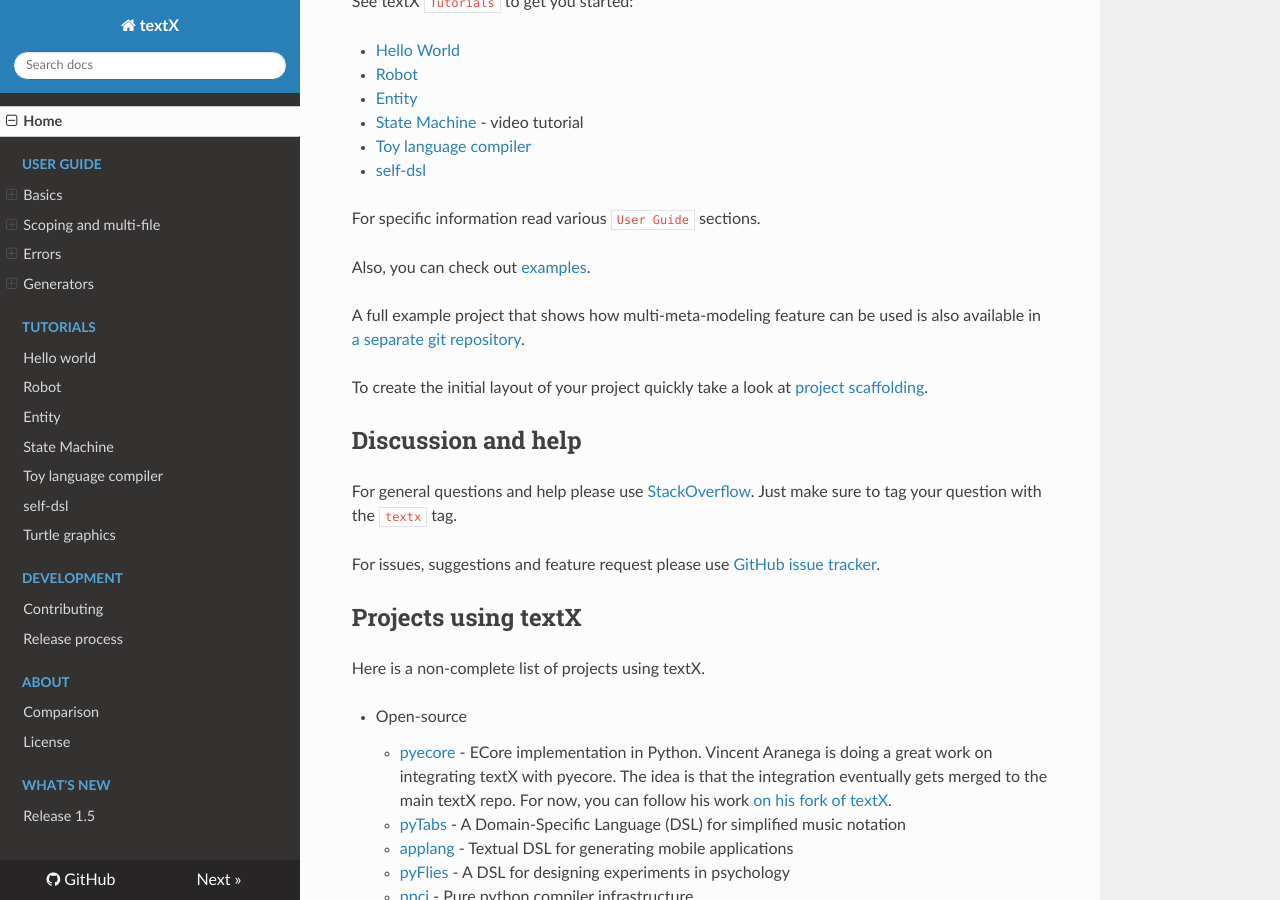
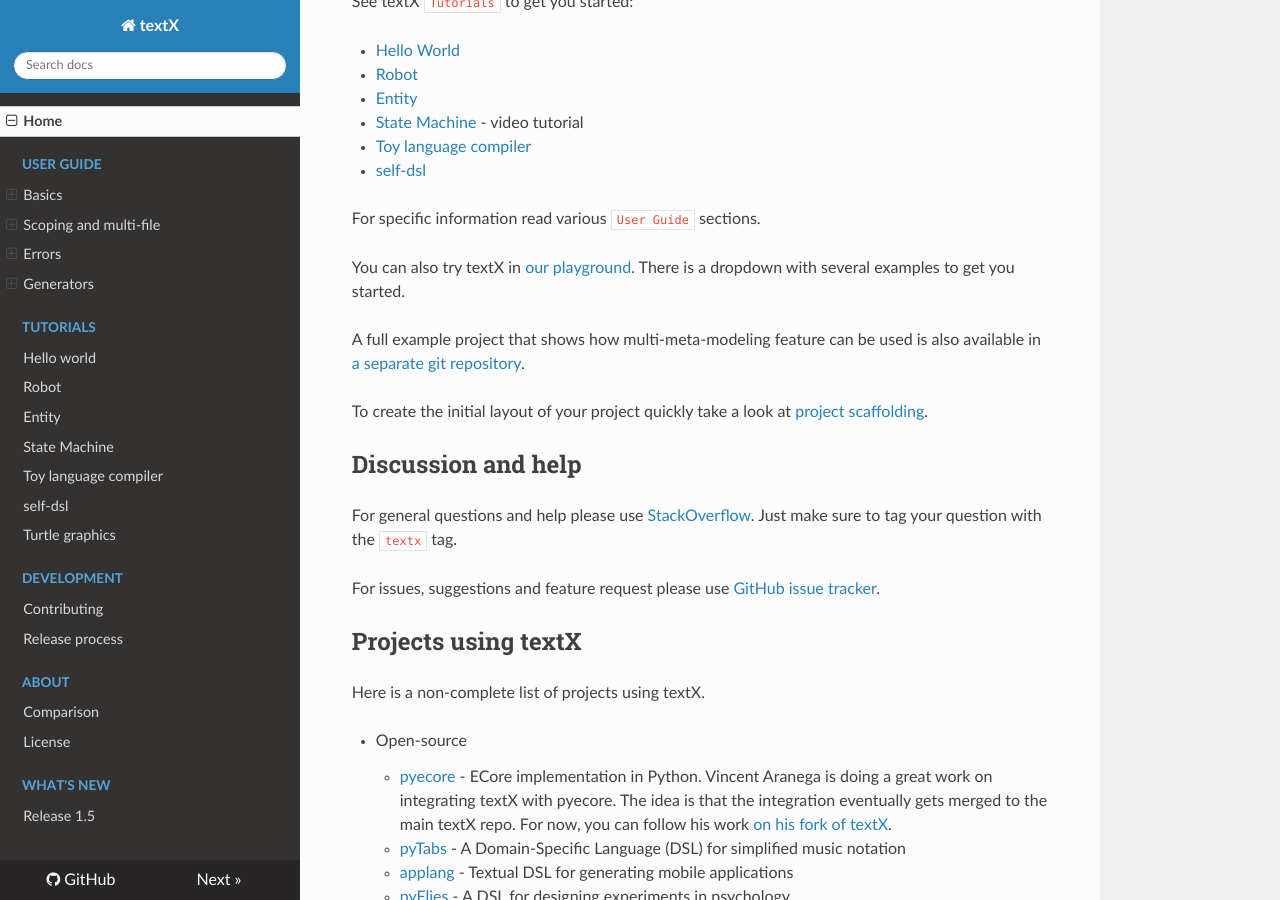
Before and after one commit to textX/textX, an MkDocs documentation site: the page built from docs/index.md, in a window 1280 px wide and 900 px high, scrolled down 3371 px. Built offline with MkDocs 1.6.1, drawn with Linux system fonts in a browser that asks for light colours; nearby versions of some CDN libraries.

Commit message:
add references to textX playground

```diff
--- a/docs/index.md
+++ b/docs/index.md
@@ -163,8 +163,9 @@
 
 For specific information read various `User Guide` sections.
 
-Also, you can
-check out [examples](https://github.com/textX/textX/tree/master/examples/).
+You can also try textX in [our
+playground](https://textx.github.io/textx-playground/). There is a dropdown with
+several examples to get you started.
 
 A full example project that shows how multi-meta-modeling feature can be used is
 also available in [a separate git
```
Also changed, not shown: README.md (+4 -0 lines).
